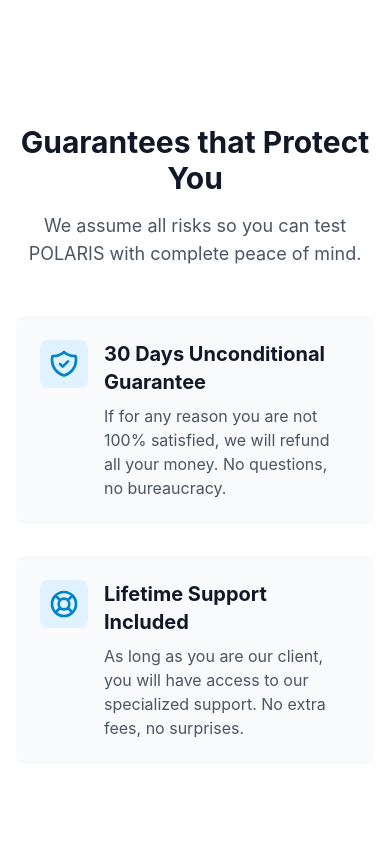
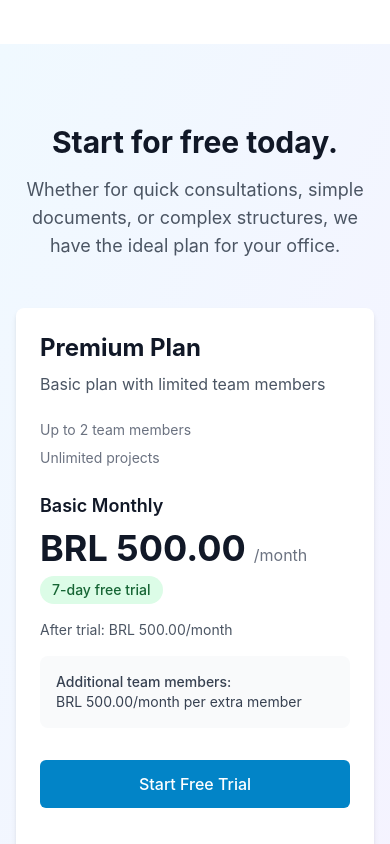
Before and after one commit to grayphite/polaris_frontend, a React (Create React App) app: page / in a window 390 px wide. Shown: the part 3940-4784 px from the top of the page. Built offline with nearby package versions, Linux system fonts and the light colour scheme; no server answers.

Commit message:
pricing section localized

```diff
--- a/src/components/landing/PricingSection.tsx
+++ b/src/components/landing/PricingSection.tsx
@@ -1,81 +1,18 @@
-import React, { useEffect, useState } from 'react';
+import React from 'react';
 import { useTranslation } from 'react-i18next';
 import { useNavigate } from 'react-router-dom';
 import Button from '../ui/Button';
 import Card from '../common/Card';
-import Loader from '../common/Loader';
-import { makeRequest } from '../../services/api';
-import { Plan, PlanPrice } from '../../services/paymentService';
-import { showErrorToast } from '../../utils/toast';
-
-interface PlansResponse {
-  plans: Plan[];
-}
 
 const PricingSection: React.FC = () => {
   const { t } = useTranslation();
   const navigate = useNavigate();
-  const [plan, setPlan] = useState<Plan | null>(null);
-  const [loading, setLoading] = useState(true);
-  const [checkoutLoading, setCheckoutLoading] = useState<string | null>(null);
-
-  useEffect(() => {
-    fetchPlans();
-  }, []);
-
-  const fetchPlans = async () => {
-    try {
-      // Fetch plans without team_id for public landing page
-      const response = await makeRequest<PlansResponse>('/plans', {
-        method: 'GET',
-      });
-
-      // Get the premium plan (assuming it's the first one or the one with code 'premium')
-      const premiumPlan = response.plans.find(p => p.code === 'premium') || response.plans[0];
-
-      if (premiumPlan) {
-        setPlan(premiumPlan);
-      }
-    } catch (error) {
-      console.error('Failed to fetch plans:', error);
-      // Don't show error toast on landing page, just log it
-    } finally {
-      setLoading(false);
-    }
-  };
-
-  const handleSubscribe = async (stripePriceId: string) => {
-    // Redirect to register page for new users
-    navigate('/register');
-  };
 
   const formatPrice = (cents: number, currency: string) => {
     const effectiveCents = cents > 0 ? cents : 50000;
     const amount = effectiveCents / 100;
     return `${currency.toUpperCase()} ${amount.toFixed(2)}`;
   };
-
-  if (loading) {
-    return (
-      <section className="py-20 bg-gradient-to-br from-primary-50 to-secondary-50">
-        <div className="max-w-7xl mx-auto px-4 sm:px-6 lg:px-8">
-          <div className="flex justify-center">
-            <Loader />
-          </div>
-        </div>
-      </section>
-    );
-  }
-
-  if (!plan || !plan.prices || plan.prices.length === 0) {
-    return null;
-  }
-
-  // Get the first price (assuming monthly)
-  const price = plan.prices[0];
-  const eligibleTrialDays = price?.eligible_trial_days ?? 7;
-  const hasTrialAvailable = price?.has_trial_available ?? eligibleTrialDays > 0;
-  const showTrialDetails = hasTrialAvailable && eligibleTrialDays > 0;
 
   return (
     <section className="py-20 bg-gradient-to-br from-primary-50 to-secondary-50">
@@ -93,80 +30,72 @@
           <Card className="flex flex-col">
             <div className="flex-1">
               <h2 className="text-2xl font-bold text-gray-900 mb-2">
-                {plan.display_name}
+                {t('subscription.premiumPlan')}
               </h2>
-              <p className="text-gray-600 mb-6">{plan.description}</p>
+              <p className="text-gray-600 mb-6">{t('subscription.premiumPlanDescription')}</p>
 
               <div className="mb-6">
                 <div className="flex items-baseline mb-2">
                   <span className="text-sm text-gray-500">
-                    {t('subscription.upToMembers', { count: plan.max_team_members_per_team })}
+                    {t('subscription.upToMembers', { count: 2 })}
                   </span>
                 </div>
                 <div className="flex items-baseline">
                   <span className="text-sm text-gray-500">
-                    {plan.max_projects === -1
-                      ? t('subscription.unlimitedProjects')
-                      : t('subscription.projects', { count: plan.max_projects })}
+                    {t('subscription.unlimitedProjects')}
                   </span>
                 </div>
               </div>
 
-              {price && (
               <div className="mb-6">
                 <div className="mb-4">
                   <h3 className="text-lg font-semibold text-gray-900 mb-2">
-                      {price.nickname}
+                    {t('subscription.basicMonthly')}
                   </h3>
 
                   <div className="flex items-baseline mb-2">
                     <span className="text-4xl font-bold text-gray-900">
-                        {formatPrice(price.amount_cents, price.currency)}
+                      {formatPrice(50000, "brl")}
                     </span>
                     <span className="ml-2 text-gray-500">
-                        {t('subscription.perMonth', { interval: price.interval })}
+                      {t('subscription.perMonth', { interval: "month" })}
                     </span>
                   </div>
 
-                    {showTrialDetails && (
+
                   <>
                     <div className="inline-flex items-center px-3 py-1 rounded-full text-sm font-medium bg-green-100 text-green-800 mb-4">
-                          {t('subscription.trialDays', { days: eligibleTrialDays })}
+                      {t('subscription.trialDays', { days: 7 })}
                     </div>
                     <p className="text-sm text-gray-600">
                       {t('subscription.afterTrial', {
-                            price: formatPrice(price.amount_cents, price.currency),
-                            interval: price.interval
+                        price: formatPrice(50000, "brl"),
+                        interval: "month"
                       })}
                     </p>
                   </>
-                    )}
                 </div>
 
-                  {price.per_seat_amount_cents > 0 && (
                 <div className="bg-gray-50 rounded-lg p-4 mb-4">
                   <p className="text-sm text-gray-700">
                     <span className="font-medium">{t('subscription.additionalMembers')}</span><br />
                     {t('subscription.perExtraMember', {
-                          price: formatPrice(price.per_seat_amount_cents, price.currency),
-                          interval: price.interval
+                      price: formatPrice(50000, "brl"),
+                      interval: "month"
                     })}
                   </p>
                 </div>
-                  )}
 
                 <Button
                   variant="primary"
                   fullWidth
                   size="lg"
                   className="mt-4"
-                    isLoading={checkoutLoading === price.stripe_price_id}
-                    onClick={() => handleSubscribe(price.stripe_price_id)}
+                  onClick={() => navigate('/register')}
                 >
-                    {t(hasTrialAvailable ? 'subscription.startFreeTrial' : 'subscription.subscribe')}
+                  {t('subscription.startFreeTrial')}
                 </Button>
               </div>
-              )}
             </div>
           </Card>
         </div>
--- a/src/i18n/locales/en.json
+++ b/src/i18n/locales/en.json
@@ -451,7 +451,10 @@
       "tryAgain": "Try Again",
       "needHelp": "Need help?",
       "contactSupport": "Contact Support"
-    }
+    },
+    "premiumPlan": "Premium Plan",
+    "premiumPlanDescription": "Basic plan with limited team members",
+    "basicMonthly": "Basic Monthly"
   },
   "inviteModal": {
     "title": "Invite Team Member",
--- a/src/i18n/locales/pt.json
+++ b/src/i18n/locales/pt.json
@@ -451,7 +451,10 @@
       "tryAgain": "Tentar Novamente",
       "needHelp": "Precisa de ajuda?",
       "contactSupport": "Contatar Suporte"
-    }
+    },
+    "premiumPlan": "Plano Premium",
+    "premiumPlanDescription": "Plano básico com membros da equipe limitados",
+    "basicMonthly": "Mensal Básico"
   },
   "inviteModal": {
     "title": "Convidar Membro da Equipe",
--- a/src/pages/projects/ProjectDetail.tsx
+++ b/src/pages/projects/ProjectDetail.tsx
@@ -5,7 +5,6 @@
 import { useChats } from '../../context/ChatContext';
 import { useAuth } from '../../context/AuthContext';
 import { useProjectRole } from '../../hooks/useProjectRole';
-import { fetchProjectById } from '../../services/projectService';
 import { listProjectMembers, ProjectMemberDTO } from '../../services/projectMemberService';
 import Loader from '../../components/common/Loader';
 import Button from '../../components/ui/Button';
@@ -76,8 +75,8 @@
       id: projectId,
       name: ctxProject?.name || 'Project',
       description: ctxProject?.description || '',
-      createdAt: ctxProject?.created_at || new Date().toISOString(),
-      updatedAt: ctxProject?.updated_at || new Date().toISOString(),
+      createdAt: ctxProject?.created_at,
+      updatedAt: ctxProject?.updated_at,
     };
   }, [projectId, projects]);
 
--- a/src/pages/projects/ProjectsList.tsx
+++ b/src/pages/projects/ProjectsList.tsx
@@ -1,4 +1,4 @@
-import React, { useMemo, useState, useEffect, useCallback } from 'react';
+import React, { useMemo, useState, useEffect } from 'react';
 import { useTranslation } from 'react-i18next';
 
 import Button from '../../components/ui/Button';
@@ -40,8 +40,8 @@
       id: p.id,
       name: p.name,
       description: p.description || '',
-      createdAt: new Date().toISOString(),
-      updatedAt: new Date().toISOString(),
+      createdAt: p.created_at,
+      updatedAt: p.updated_at,
       conversationsCount: p.chat_count ?? null,
       members: 1,
       tags: [],
```
Lines whose indentation alone changed are shown as unchanged.
